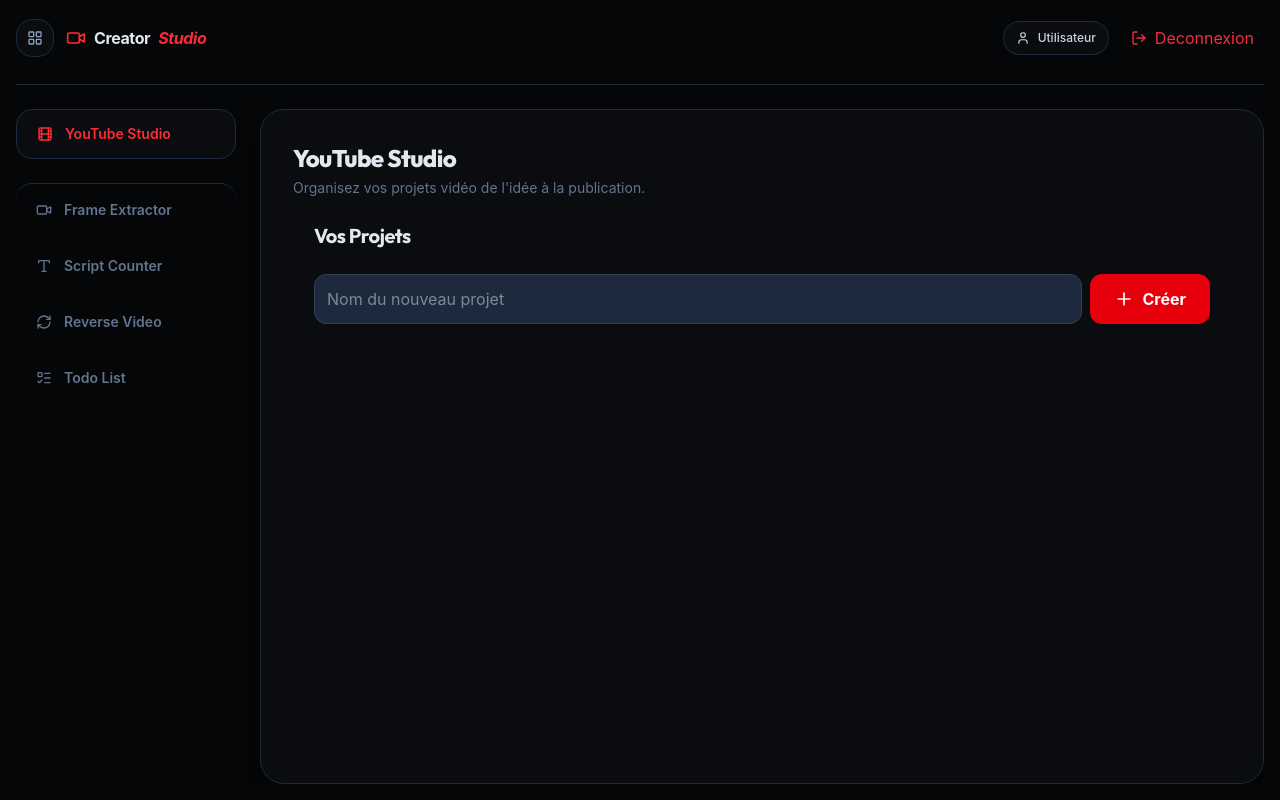
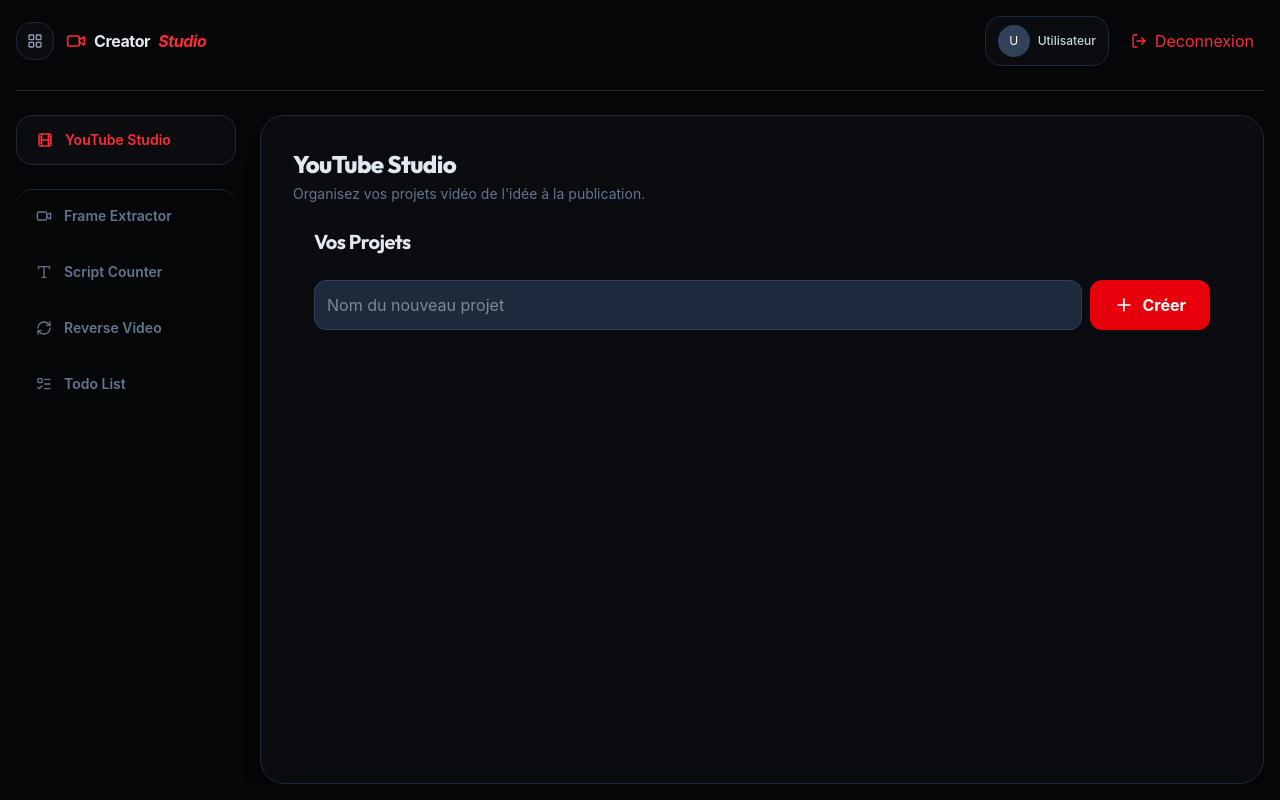
Before and after one commit to NdarawFall/youtube_tools, a Next.js app: page /dashboard in a window 1280 px wide. Built offline with nearby package versions, Linux system fonts and the light colour scheme.

Commit message:
refactor: améliorer UI kanban, navigation dashboard, et profil utilisateur

```diff
--- a/src/app/dashboard/page.tsx
+++ b/src/app/dashboard/page.tsx
@@ -71,13 +71,13 @@
           </div>
         </div>
         <div className="flex items-center gap-3">
-            <div className={`flex items-center gap-2 px-3 py-2 rounded-2xl border text-xs font-medium border-slate-800 bg-[#0a0c10] text-slate-300`}>
+            <div className="flex items-center gap-2 px-3 py-2 rounded-2xl border border-slate-800 bg-[#0a0c10]">
                 {avatarUrl ? (
-                  <img src={avatarUrl} alt="avatar" className="w-6 h-6 rounded-full object-cover ring-1 ring-red-500/50" />
+                  <img src={avatarUrl} alt="avatar" className="w-8 h-8 rounded-full object-cover ring-2 ring-red-500" />
                 ) : (
-                  <User className="w-3.5 h-3.5" />
+                  <div className="w-8 h-8 rounded-full bg-slate-700 flex items-center justify-center text-xs text-white">{user?.username?.charAt(0) || 'U'}</div>
                 )}
-                <span>{user?.username || 'Utilisateur'}</span>
+                <span className="text-xs font-medium text-slate-300">{user?.username || 'Utilisateur'}</span>
             </div>
             <button onClick={handleLogout} className="flex items-center gap-2 p-2.5 rounded-2xl text-red-500 hover:bg-red-50 transition-colors">
                 <LogOut className="w-4 h-4" /> Deconnexion
--- a/src/components/tools/ProjectBoard.tsx
+++ b/src/components/tools/ProjectBoard.tsx
@@ -66,9 +66,9 @@
   if (isLoading) return <div className={textClass}>Chargement...</div>;
 
   return (
-    <div className="flex gap-4 overflow-x-auto pb-4 h-full">
+    <div className="flex gap-4 overflow-x-auto pb-4 h-full scrollbar-hide">
       {COLUMNS.map(column => (
-        <div key={column.id} className={`flex-none w-72 rounded-2xl border ${borderClass} ${colBgClass} p-4 flex flex-col gap-4 relative group`}>
+        <div key={column.id} className={`flex-none w-72 rounded-2xl border ${borderClass} ${colBgClass} p-4 flex flex-col gap-4`}>
           <h3 className={`font-bold ${textClass}`}>{column.title}</h3>
 
           <div className="flex-1 flex flex-col gap-2">
@@ -77,11 +77,10 @@
                 {column.id === 'publication' ? <label className="flex items-center gap-2"><input type="checkbox" /> {task.title}</label> : task.title}
               </div>
             ))}
+            <button onClick={() => addTask(column.id)} className="w-full p-3 rounded-lg bg-red-600 text-white font-bold text-sm hover:bg-red-700 transition-colors flex items-center justify-center gap-2">
+                <Plus className="w-4 h-4" /> Ajouter
+            </button>
           </div>
-
-          <button onClick={() => addTask(column.id)} className="absolute bottom-4 right-4 p-2 bg-red-600 rounded-full opacity-0 group-hover:opacity-100 transition-opacity">
-            <Plus className="w-4 h-4 text-white" />
-          </button>
         </div>
       ))}
 
```
